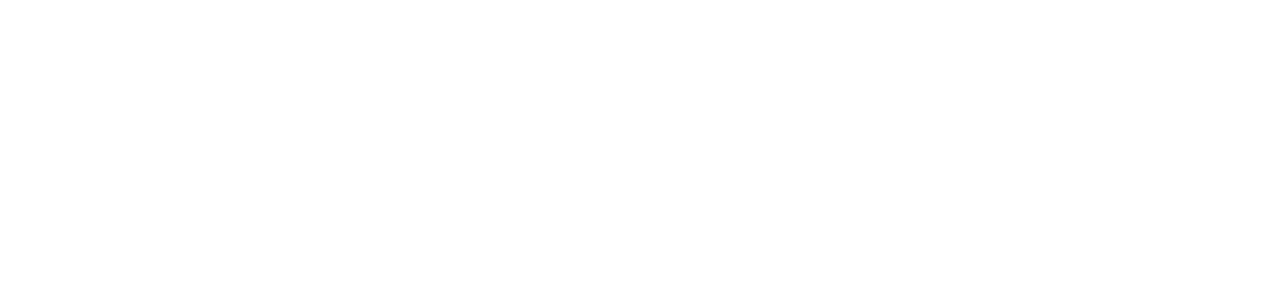
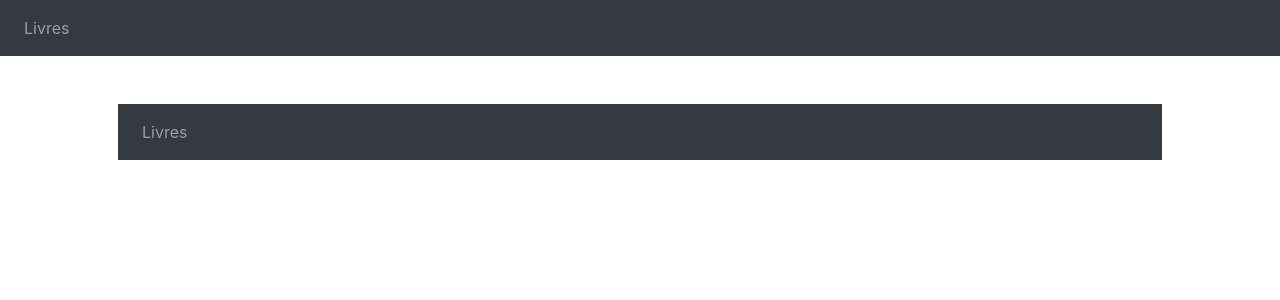
Before and after one commit to magali-thuaire/BookShelves, an Angular app: page / in a window 1280 px wide. Shown: the top 300 px of the page. Built offline with nearby package versions, Linux system fonts and the light colour scheme.

Commit message:
affichage du header

```diff
--- a/src/app/app.component.html
+++ b/src/app/app.component.html
@@ -1,3 +1,4 @@
+<app-header></app-header>
 <main>
   <div class="container p-5">
     <router-outlet></router-outlet>
--- a/src/app/header/header.component.html
+++ b/src/app/header/header.component.html
@@ -1,3 +1,15 @@
-<p>
-  header works!
-</p>
+<header>
+  <nav class="navbar navbar-expand-lg navbar-dark bg-dark">
+    <button class="navbar-toggler hidden-lg-up" type="button" data-toggle="collapse" data-target="#collapsibleNavId" aria-controls="collapsibleNavId"
+            aria-expanded="false" aria-label="Toggle navigation">
+      <span class="navbar-toggler-icon"></span>
+    </button>
+    <div class="collapse navbar-collapse" id="collapsibleNavId">
+      <ul class="navbar-nav mr-auto mt-2 mt-lg-0">
+        <li routerLinkActive="active" class="nav-item">
+          <a routerLink="books" class="nav-link">Livres</a>
+        </li>
+      </ul>
+    </div>
+  </nav>
+</header>
--- a/src/app/header/header.component.ts
+++ b/src/app/header/header.component.ts
@@ -1,15 +1,12 @@
-import { Component, OnInit } from '@angular/core';
+import { Component } from '@angular/core';
 
 @Component({
   selector: 'app-header',
   templateUrl: './header.component.html',
   styleUrls: ['./header.component.scss']
 })
-export class HeaderComponent implements OnInit {
+export class HeaderComponent {
 
   constructor() { }
 
-  ngOnInit() {
-  }
-
 }
```
